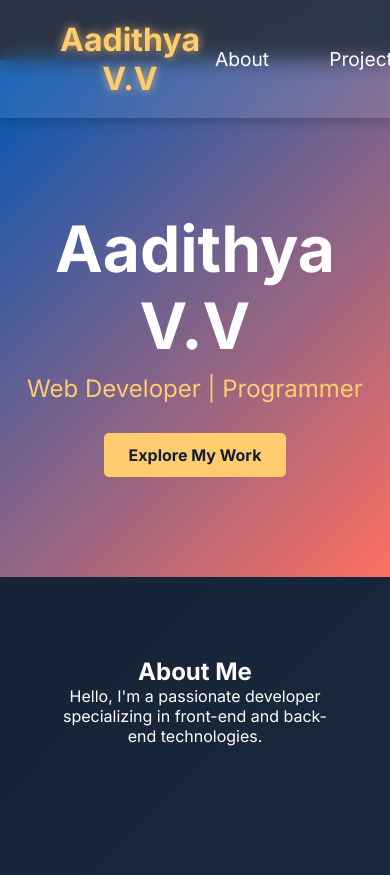
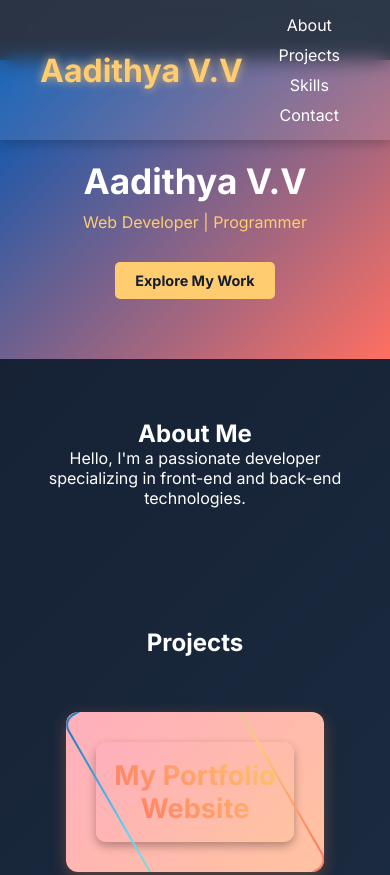
Before and after one commit to Aadithya-vv/Portfolio-website, a plain HTML site: page index.html in a window 390 px wide. Shown: the top 875 px of the page. Drawn offline with Linux system fonts and the light colour scheme.

Commit message:
Update index.css

```diff
--- a/index.css
+++ b/index.css
@@ -297,3 +297,72 @@ footer {
     cursor: pointer;
     display: block; /* important: makes the <a> behave like a block card */
 }
+/* Responsive styles */
+@media (max-width: 1024px) {
+    nav {
+        padding: 15px 40px;
+    }
+    header {
+        padding: 120px 0 80px;
+    }
+    section {
+        padding: 60px 10%;
+    }
+}
+
+@media (max-width: 768px) {
+    h1 {
+        font-size: 3rem;
+    }
+    .subtitle {
+        font-size: 1.2rem;
+    }
+    .nav-links {
+        gap: 15px;
+    }
+    .nav-links a {
+        font-size: 1rem;
+        padding: 8px 12px;
+    }
+    .projects-container {
+        flex-direction: column;
+        align-items: center;
+    }
+    .project-card {
+        width: 90%;
+        height: 180px;
+    }
+    .skills-container {
+        width: 100%;
+    }
+    .skill {
+        width: 90%;
+    }
+}
+
+@media (max-width: 480px) {
+    header {
+        padding: 100px 0 60px;
+    }
+    h1 {
+        font-size: 2.2rem;
+    }
+    .subtitle {
+        font-size: 1rem;
+    }
+    .cta-button {
+        padding: 10px 20px;
+        font-size: 0.9rem;
+    }
+    .nav-links {
+        flex-direction: column;
+        gap: 10px;
+    }
+    .nav-links a {
+        padding: 6px 10px;
+    }
+    .project-card {
+        width: 95%;
+        height: 160px;
+    }
+}
```
